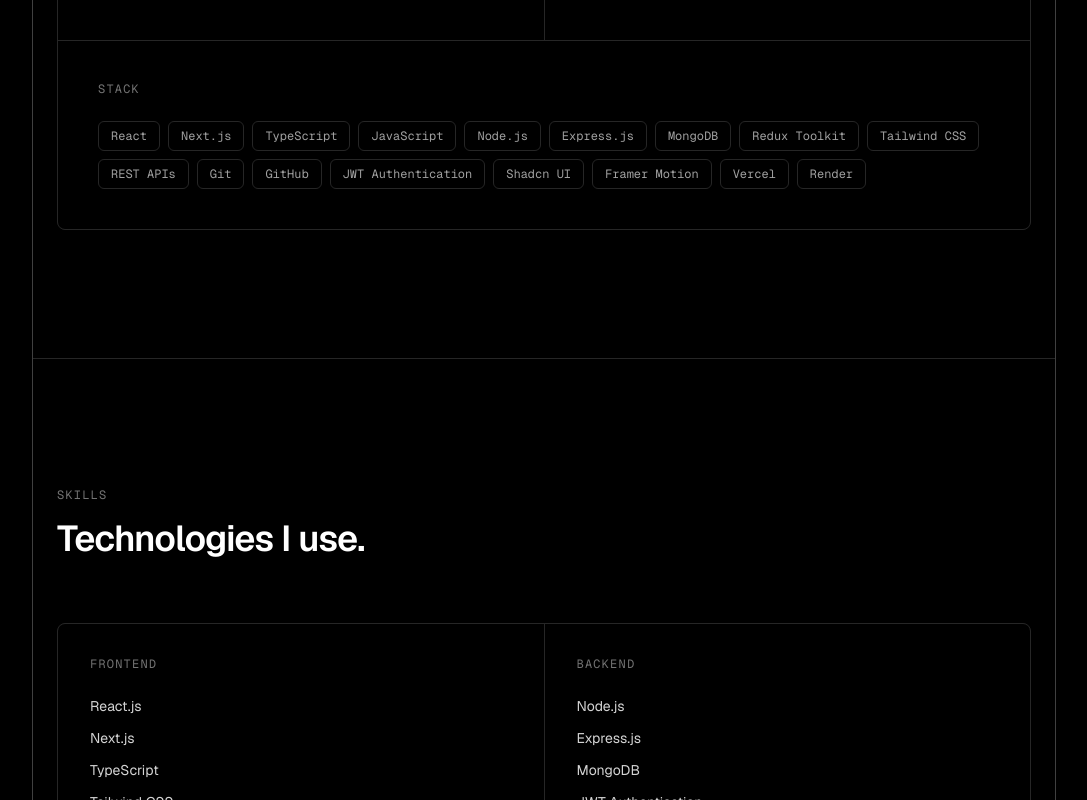
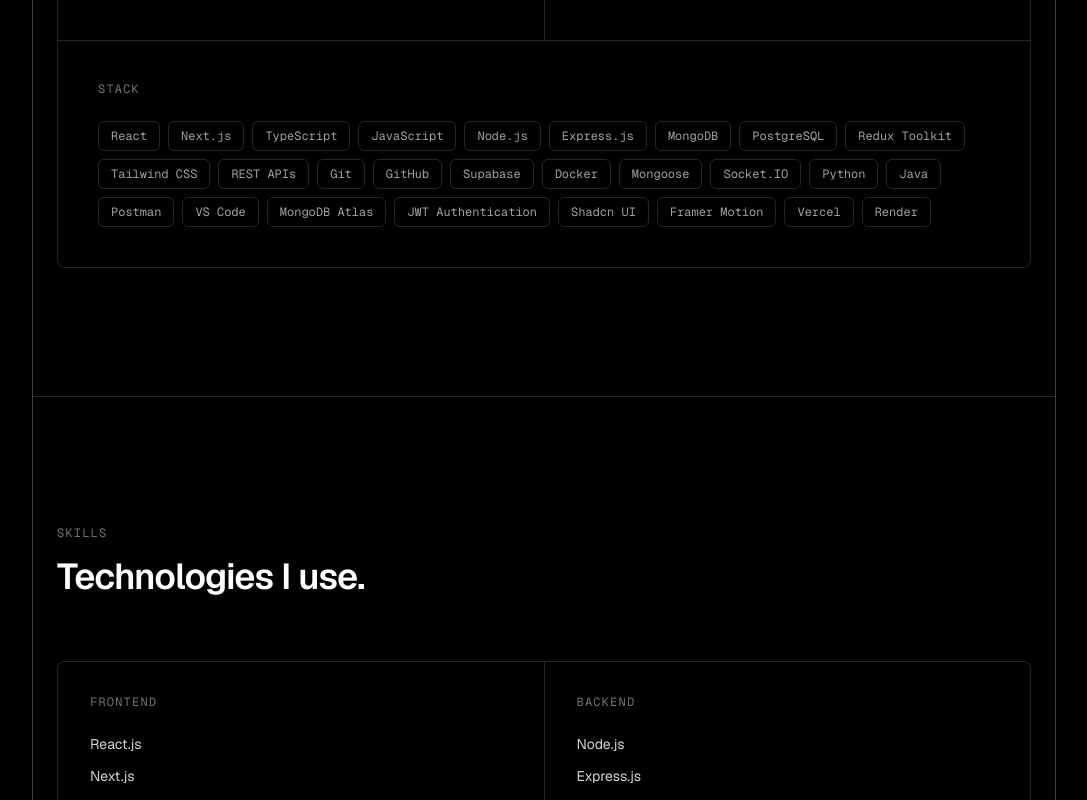
Before and after one commit to Harsh18v/portfolio, a Next.js app: page / in a window 1280 px wide. Shown: the part 1160-1960 px from the top of the page, without its empty margins (96-1183 px from the left). Built offline with nearby package versions, Linux system fonts and the light colour scheme.

Commit message:
feat: update skills list to include Supabase, Docker, and additional technologies

```diff
--- a/src/data/portfolio.ts
+++ b/src/data/portfolio.ts
@@ -31,7 +31,7 @@
   },
   {
     category: "Tools & Platforms",
-    items: ["Git", "GitHub", "Vercel", "Render", "MongoDB Atlas", "Postman", "VS Code"],
+    items: ["Git", "GitHub","Supabase", "Vercel", "Render", "MongoDB Atlas", "Postman", "VS Code"],
   },
   {
     category: "Languages",
@@ -123,11 +123,21 @@
   "Node.js",
   "Express.js",
   "MongoDB",
+  "PostgreSQL",
   "Redux Toolkit",
   "Tailwind CSS",
   "REST APIs",
   "Git",
   "GitHub",
+  "Supabase",
+  "Docker",
+  "Mongoose",
+  "Socket.IO",
+  "Python",
+  "Java",
+  "Postman",
+  "VS Code",
+  "MongoDB Atlas",
   "JWT Authentication",
   "Shadcn UI",
   "Framer Motion",
```
